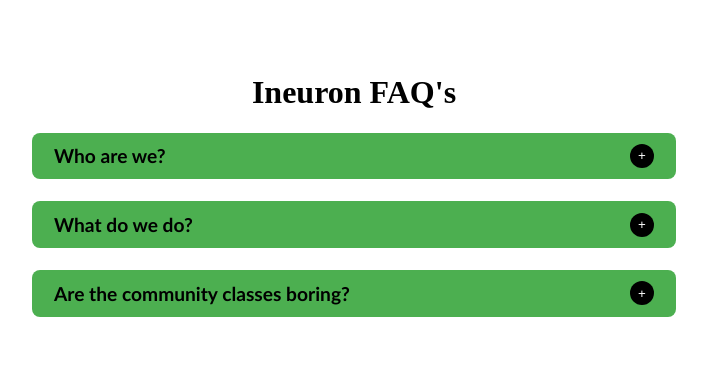
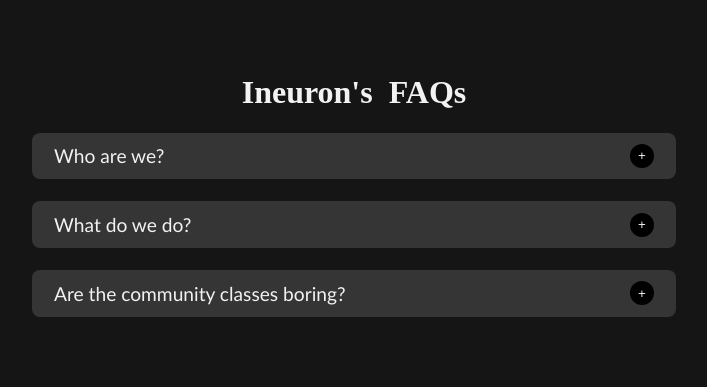
Before and after one commit to yashPundhir/Accordion, a plain HTML site: page index.html in a window 1280 px wide. Shown: the whole page, without its empty margins (286-993 px from the left). Drawn offline with Linux system fonts and the light colour scheme.

Commit message:
SS & UI Updated

```diff
--- a/index.css
+++ b/index.css
@@ -1,3 +1,7 @@
+body {
+	background-color: #151515;
+	color: #f2f2f2;
+}
 .accordian_body {
 	max-width: 600px;
 	margin: 0em auto;
@@ -10,7 +14,7 @@
 
 .faq {
 	width: 100%;
-	background-color: #4caf50;
+	background-color: #353535;
 	border-radius: 8px;
 	margin: 0em 0em 1.4em;
 	padding: 0.7em 1.4em;
@@ -24,7 +28,7 @@
 
 .faq .faq_header h3 {
 	font-size: 1.2em;
-	font-weight: bold;
+	font-weight: 500;
 	font-family: "Gill Sans", "Gill Sans MT", Calibri, "Trebuchet MS", sans-serif;
 	margin: 0em;
 	padding: 0em;
@@ -35,16 +39,18 @@
 	font-family: "Gill Sans", "Gill Sans MT", Calibri, "Trebuchet MS", sans-serif;
 	margin: 1em 0em 0em;
 	padding: 0em;
+	font-weight: 300;
 }
 
 .faq .faq_header .show_btn {
 	width: 24px;
 	height: 24px;
-	background-color: black;
+	background-color: #000;
 	outline: none;
 	box-shadow: none;
 	border: none;
-	color: white;
+	color: #f2f2f2;
+	font-weight: 500;
 	margin: 0em;
 	border-radius: 120px;
 	cursor: pointer;
--- a/index.html
+++ b/index.html
@@ -9,7 +9,7 @@
 	</head>
 	<body>
 		<div class="accordian_body">
-      <h1>Ineuron FAQ's</h1>
+			<h1>Ineuron's &nbspFAQs</h1>
 		</div>
 		<script id="faq-js" src="faq.js"></script>
 	</body>
```
Also changed, not shown: SS of the project.png. Lines whose indentation alone changed are shown as unchanged.
